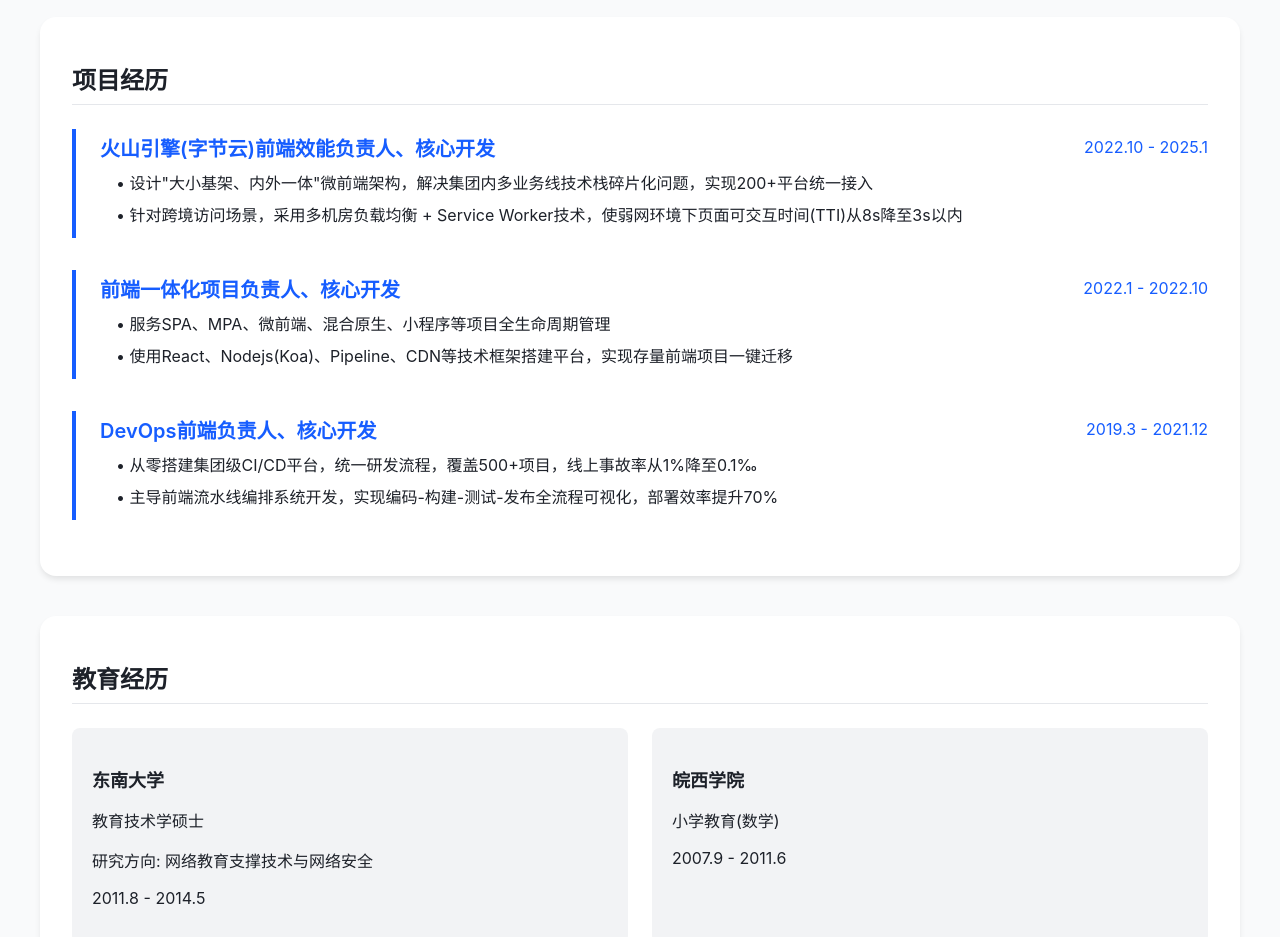
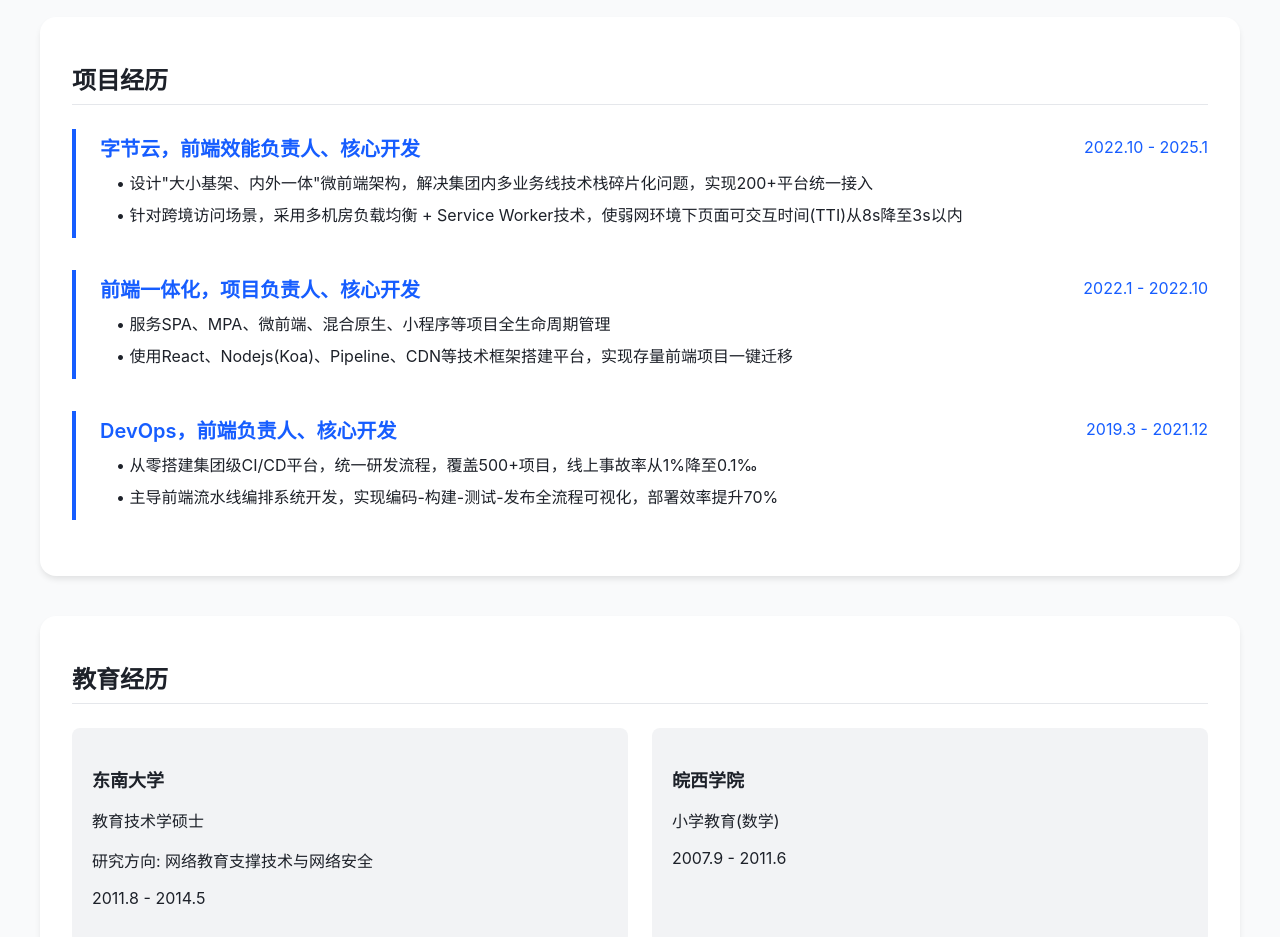
Before and after one commit to Zhangjianzy/Zhangjianzy.github.io, a website built with Vite: page source/index.html in a window 1280 px wide. Shown: the part 2000-2937 px from the top of the page. Built offline with nearby package versions, Linux system fonts and the light colour scheme.

Commit message:
update index.html

```diff
--- a/source/index.html
+++ b/source/index.html
@@ -195,8 +195,7 @@
       <div class="space-y-8">
         <div class="project-item">
           <div class="project-header">
-            <h3><span class="zh">火山引擎(字节云)前端效能负责人、核心开发</span> <span class="en hidden">Volcano Engine (ByteDance Cloud)
-                Frontend Efficiency Lead, Core Developer</span></h3><span>2022.10 - 2025.1</span>
+            <h3><span class="zh">字节云，前端效能负责人、核心开发</span> <span class="en hidden">ByteCloud, Frontend Efficiency Lead & Core Developer</span></h3><span>2022.10 - 2025.1</span>
           </div>
           <ul class="project-list">
             <li class="zh">• 设计"大小基架、内外一体"微前端架构，解决集团内多业务线技术栈碎片化问题，实现200+平台统一接入</li>
@@ -211,7 +210,7 @@
         </div>
         <div class="project-item">
           <div class="project-header">
-            <h3><span class="zh">前端一体化项目负责人、核心开发</span> <span class="en hidden">Frontend Integration Project Lead, Core
+            <h3><span class="zh">前端一体化，项目负责人、核心开发</span> <span class="en hidden">Frontend Integration, Project Lead & Core
                 Developer</span></h3><span>2022.1 - 2022.10</span>
           </div>
           <ul class="project-list">
@@ -225,7 +224,7 @@
         </div>
         <div class="project-item">
           <div class="project-header">
-            <h3><span class="zh">DevOps前端负责人、核心开发</span> <span class="en hidden">DevOps Frontend Lead, Core
+            <h3><span class="zh">DevOps，前端负责人、核心开发</span> <span class="en hidden">DevOps, Frontend Lead & Core
                 Developer</span></h3><span>2019.3 - 2021.12</span>
           </div>
           <ul class="project-list">
```
